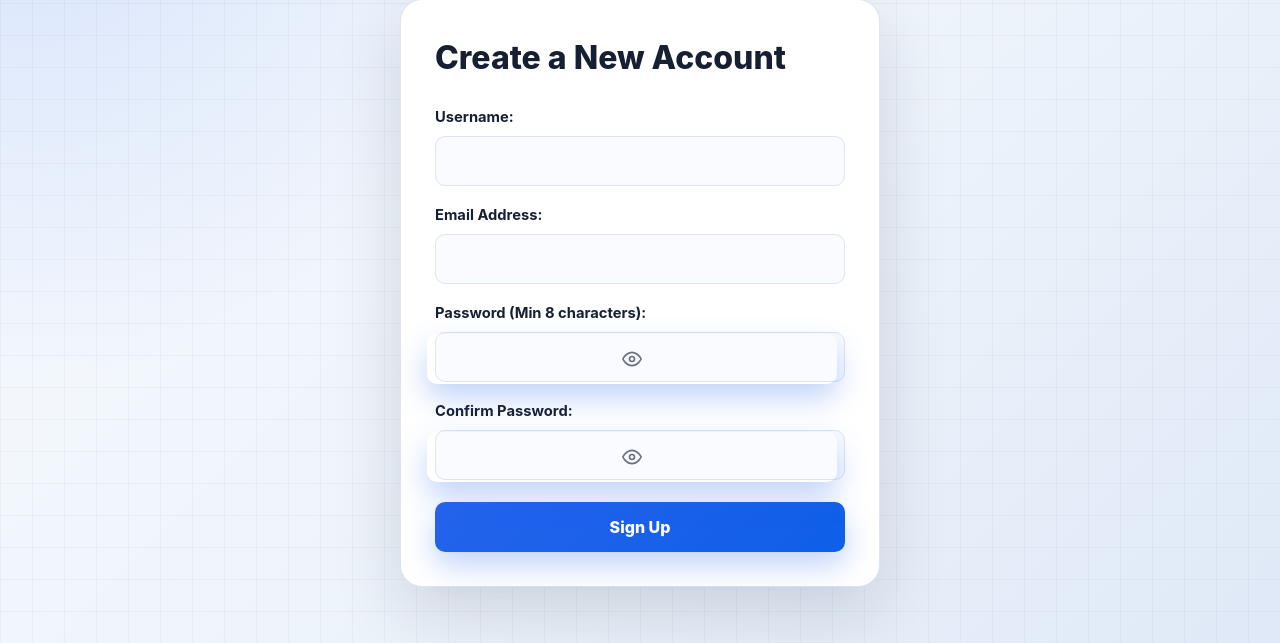
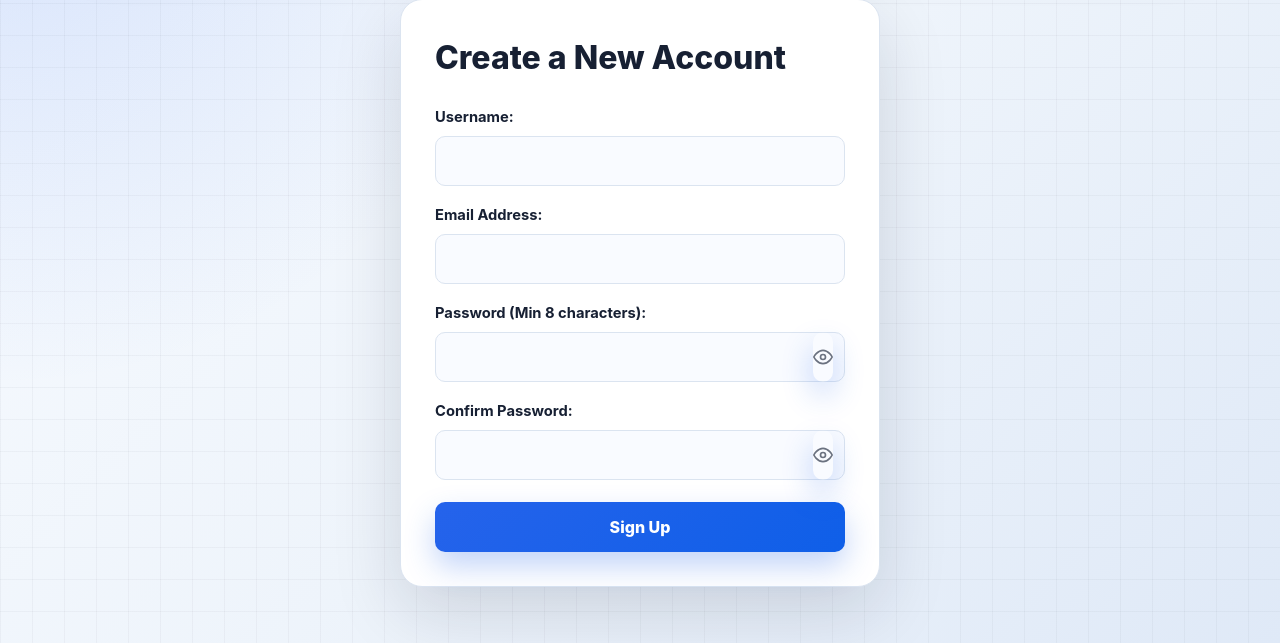
Before and after one commit to adhyanlho/softwarica-lost-found-system, a Flask app: page /auth/register in a window 1280 px wide. Shown: the part 157-800 px from the top of the page. Run offline with Flask 3, Linux system fonts and the light colour scheme; parts of the project's set-up code (start-up, migrations or seed data) failed here and were passed over.

Commit message:
fix(ui): correct password toggle button layout and alignment

```diff
--- a/app/templates/register.html
+++ b/app/templates/register.html
@@ -36,9 +36,9 @@
         <br>
         <div>
             <label>Password (Min 8 characters):</label>
-            <div style="position: relative; display: flex; align-items: center; width: 100%;">
-                <input type="password" id="password" name="password" required style="width: 100%; padding-right: 40px; box-sizing: border-box;">
-                <button type="button" id="togglePassword" style="position: absolute; right: 8px; background: none; border: none; cursor: pointer; padding: 4px; display: flex; align-items: center; color: #6b7280;">
+                <div style="position: relative; width: 100%;">
+                    <input type="password" id="password" name="password" required style="width: 100%; padding-right: 45px; box-sizing: border-box;">
+                    <button type="button" id="togglePassword" style="position: absolute !important; right: 12px !important; top: 50% !important; transform: translateY(-50%) !important; background: transparent !important; border: none !important; outline: none !important; cursor: pointer !important; padding: 0 !important; margin: 0 !important; width: auto !important; height: auto !important; display: flex !important; align-items: center !important; justify-content: center !important; color: #6b7280 !important;">
                         <svg id="eyeIconPassword" xmlns="http://www.w3.org/2000/svg" width="20" height="20" viewBox="0 0 24 24" fill="none" stroke="currentColor" stroke-width="2" stroke-linecap="round" stroke-linejoin="round">
                             <path d="M1 12s4-8 11-8 11 8 11 8-4 8-11 8-11-8-11-8z"></path>
                             <circle cx="12" cy="12" r="3"></circle>
@@ -49,9 +49,9 @@
             <br>
             <div>
                 <label>Confirm Password:</label>
-            <div style="position: relative; display: flex; align-items: center; width: 100%;">
-                <input type="password" id="confirm_password" name="confirm_password" required style="width: 100%; padding-right: 40px; box-sizing: border-box;">
-                <button type="button" id="toggleConfirmPassword" style="position: absolute; right: 8px; background: none; border: none; cursor: pointer; padding: 4px; display: flex; align-items: center; color: #6b7280;">
+                <div style="position: relative; width: 100%;">
+                    <input type="password" id="confirm_password" name="confirm_password" required style="width: 100%; padding-right: 45px; box-sizing: border-box;">
+                    <button type="button" id="toggleConfirmPassword" style="position: absolute !important; right: 12px !important; top: 50% !important; transform: translateY(-50%) !important; background: transparent !important; border: none !important; outline: none !important; cursor: pointer !important; padding: 0 !important; margin: 0 !important; width: auto !important; height: auto !important; display: flex !important; align-items: center !important; justify-content: center !important; color: #6b7280 !important;">
                         <svg id="eyeIconConfirm" xmlns="http://www.w3.org/2000/svg" width="20" height="20" viewBox="0 0 24 24" fill="none" stroke="currentColor" stroke-width="2" stroke-linecap="round" stroke-linejoin="round">
                             <path d="M1 12s4-8 11-8 11 8 11 8-4 8-11 8-11-8-11-8z"></path>
                             <circle cx="12" cy="12" r="3"></circle>
```
Also changed, not shown: app/templates/login.html (+3 -4 lines). Lines whose indentation alone changed are shown as unchanged.
